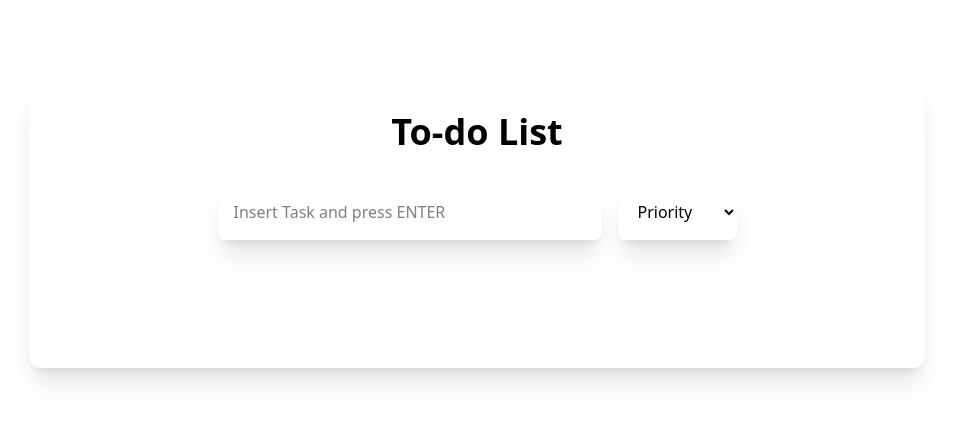
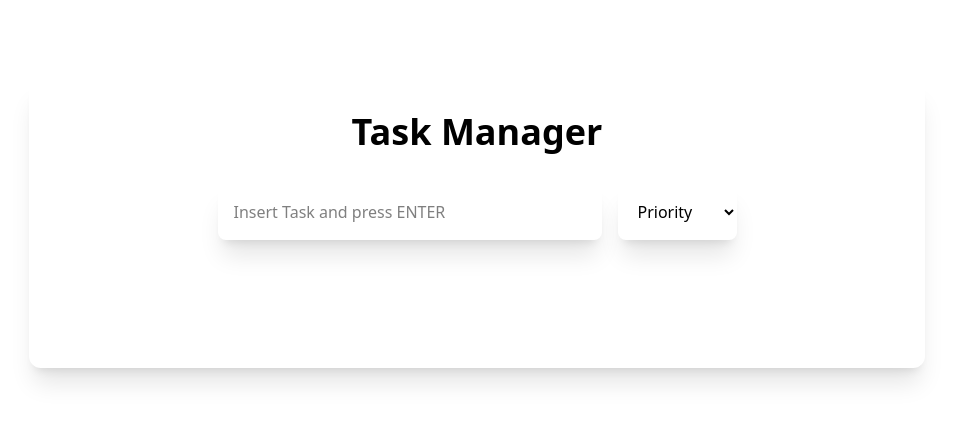
Before and after one commit to RykerWilder/js-task-manager, a plain HTML site: page index.html in a window 1280 px wide. Shown: the whole page, without its empty margins (163-1116 px from the left). Drawn offline with nearby package versions, Linux system fonts and the light colour scheme.

Commit message:
add: README.md

```diff
--- a/index.html
+++ b/index.html
@@ -8,12 +8,12 @@
     <!-- TAILWINDCSS -->
     <script src="https://cdn.jsdelivr.net/npm/@tailwindcss/browser@4"></script>
 
-    <title>ToDo List</title>
+    <title>Task Manager</title>
 </head>
 
 <body>
     <main class="p-8 rounded-xl w-[70%] m-auto mt-20 shadow-xl">
-        <h1 class="text-center font-bold text-4xl">To-do List</h1>
+        <h1 class="text-center font-bold text-4xl">Task Manager</h1>
         <div class="flex justify-center gap-4 p-8">
             <!-- SEARCHBAR -->
             <input type="text" id="search-bar" class="shadow-xl rounded-lg p-4 focus:outline-none w-[50%]" placeholder="Insert Task and press ENTER">
```
Also changed, not shown: 1 other file.
